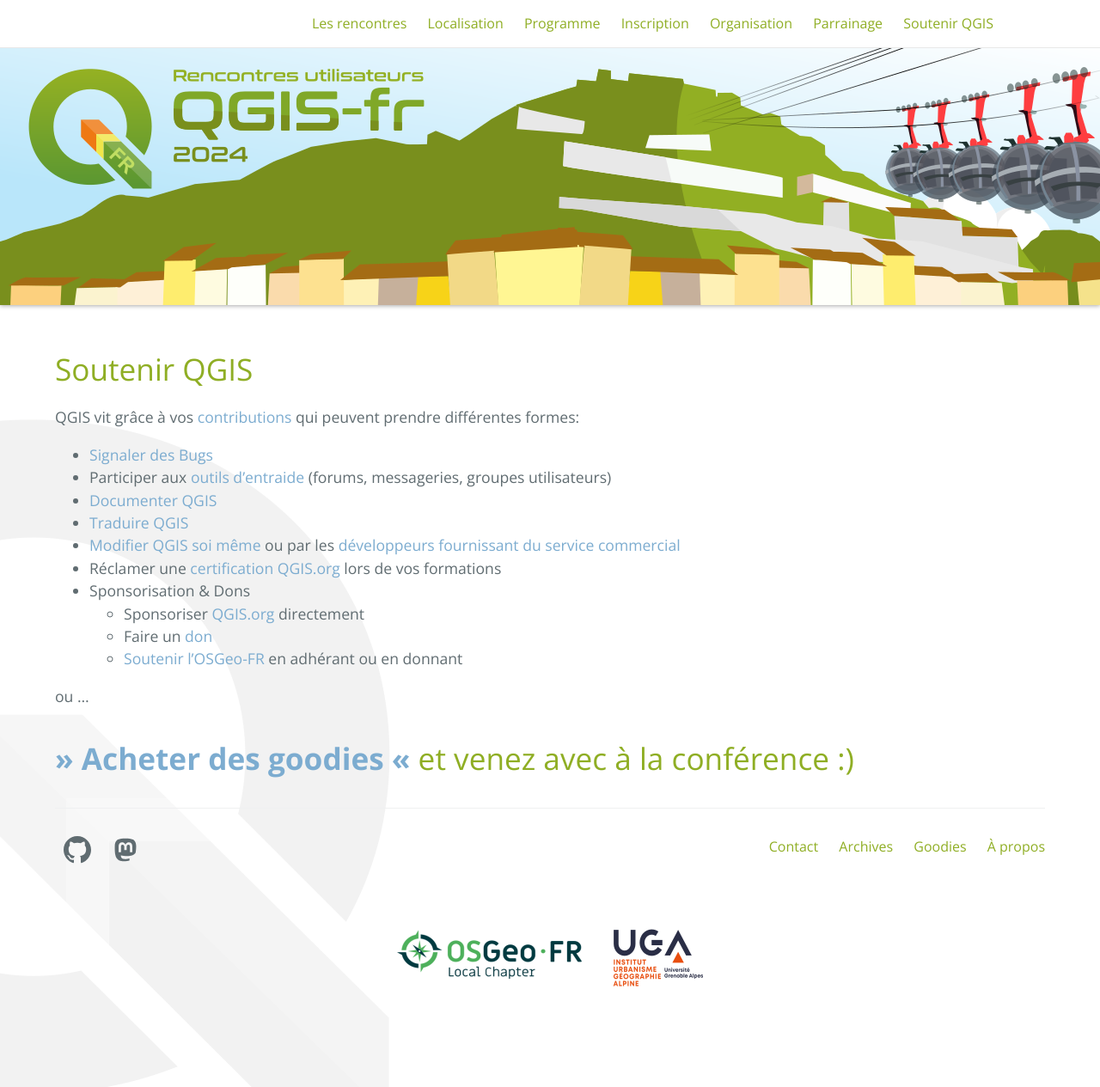
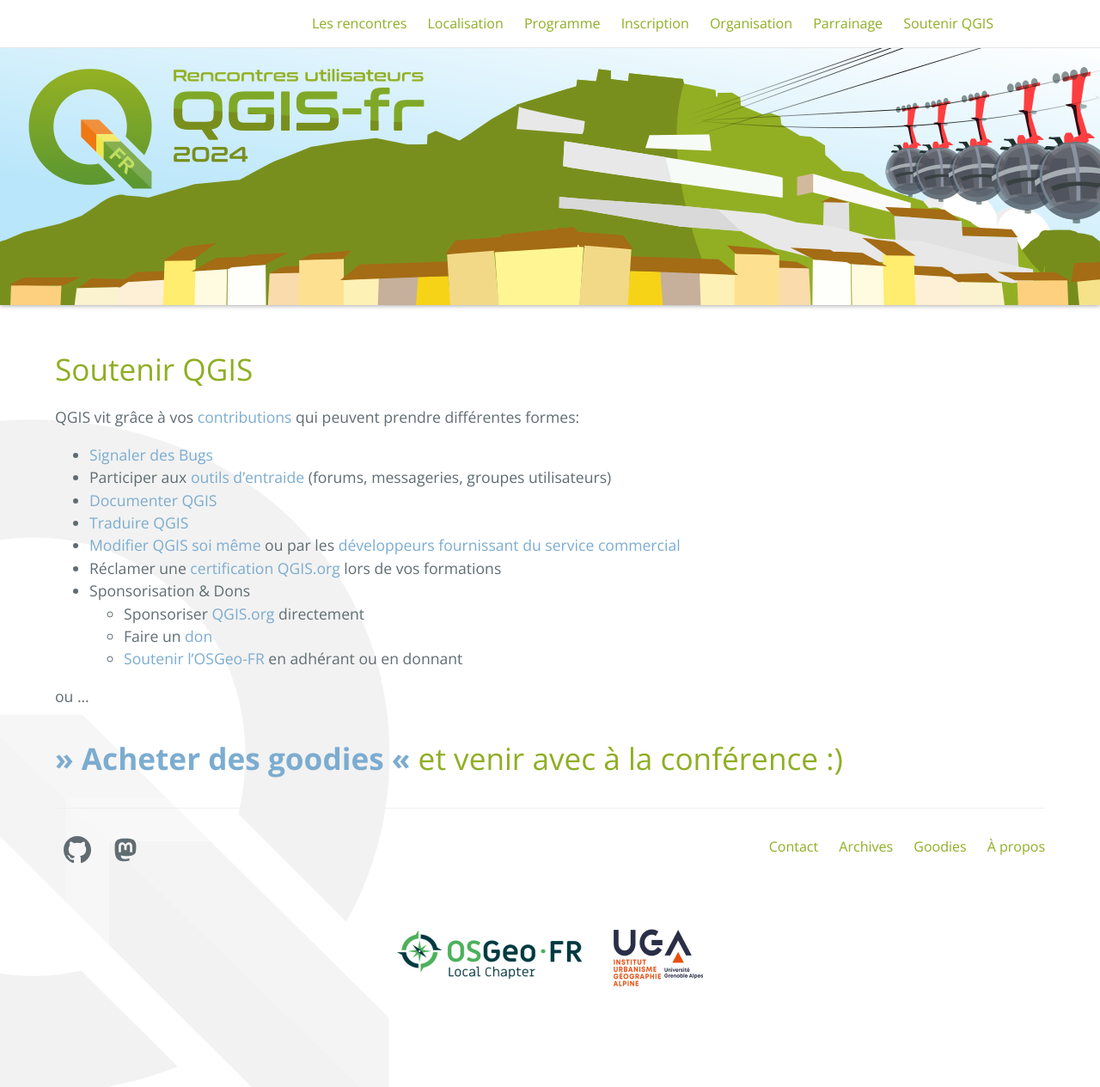
Before and after one commit to OSGeo-fr/QGIS-conf-fr-website, a Jekyll site: the page built from z31_soutenir_qgis.md, in a window 1280 px wide and 1265 px high. Shown: the whole window at 86% size. Built offline with Jekyll 4.4.1, drawn with Linux system fonts in a browser that asks for light colours.

Commit message:
Update z31_soutenir_qgis.md
Typo / grammaire

```diff
--- a/z31_soutenir_qgis.md
+++ b/z31_soutenir_qgis.md
@@ -19,4 +19,4 @@ QGIS vit grâce à vos [contributions](https://qgis.org/fr/site/getinvolved/inde
 
 ou ...
 
-# **[>> Acheter des goodies <<]({{ site.url }}{{ site.baseurl }}/z55_qgis_shop.html)** et venez avec à la conférence  :)
+# **[>> Acheter des goodies <<]({{ site.url }}{{ site.baseurl }}/z55_qgis_shop.html)** et venir avec à la conférence  :)
```
